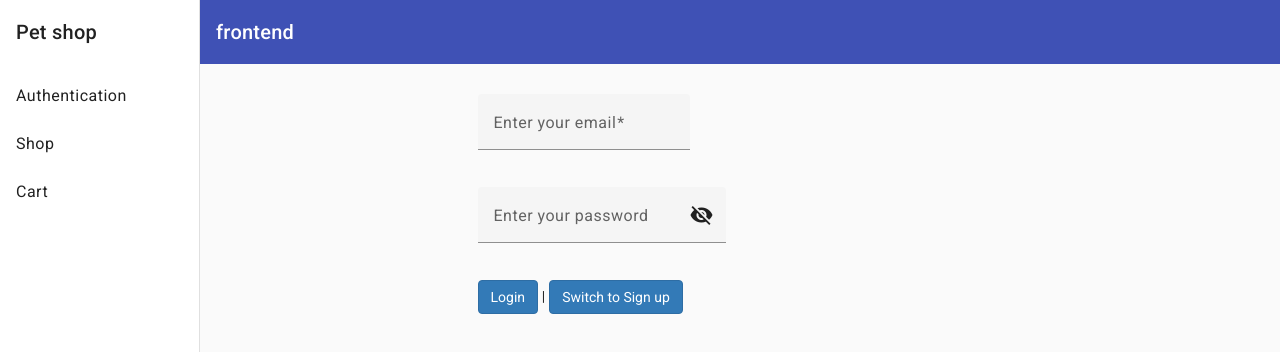
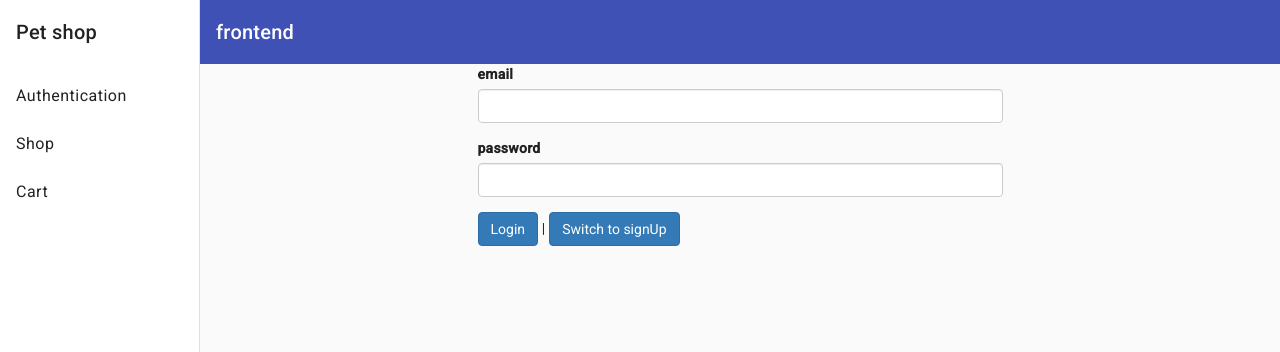
Before and after one commit to Guy-S-glitch/my-pet-shop, an Angular app in the folder frontend/: page / in a window 1280 px wide. Shown: the top 352 px of the page. Built offline with nearby package versions, Linux system fonts and the light colour scheme.

Commit message:
created a basic login form

```diff
--- a/frontend/src/app/app.module.ts
+++ b/frontend/src/app/app.module.ts
@@ -12,10 +12,11 @@ import { MatListModule } from '@angular/material/list';
 import { AuthenticationComponent } from './authentication/authentication.component';
 import { FormFieldPassword } from './authentication/form-field/password/password.component';
 import { FormFieldEmail } from './authentication/form-field/email/email.component';
+import { ReactiveFormsModule } from '@angular/forms';
 
 @NgModule({
   declarations: [AppComponent, MainNavComponent, AuthenticationComponent],
-  imports: [BrowserModule, MatToolbarModule, MatButtonModule, MatSidenavModule, MatIconModule, MatListModule,FormFieldPassword,FormFieldEmail],
+  imports: [BrowserModule, MatToolbarModule, MatButtonModule, MatSidenavModule, MatIconModule, MatListModule,FormFieldPassword,FormFieldEmail,ReactiveFormsModule],
   providers: [provideAnimationsAsync()],
   bootstrap: [AppComponent],
 })
--- a/frontend/src/app/authentication/authentication.component.html
+++ b/frontend/src/app/authentication/authentication.component.html
@@ -1,4 +1,4 @@
-
+<!--
     <div class="row" style="margin-top: 30px;">
     <div class="col-xs-8 col-xs-offset-2 col-md-6 col-md-offset-3">
         <form>
@@ -19,4 +19,39 @@
       </div>
     </form>
   </div>
+</div> -->
+<div class="row">
+  <div
+    class="col-xs-10 col-sm-8 col-md-6 col-xs-offset-1 col-sm-offset-2 col-md-offset-3"
+  >
+    <form [formGroup]="myFormGroup" (ngSubmit)="onSubmit()">
+      <div class="form-group">
+        <label for="email">email</label>
+        <input
+          type="text"
+          name="email"
+          id="email"
+          class="form-control"
+          formControlName="email"
+        />
+      </div>
+      <div class="form-group">
+        <label for="password">password</label>
+        <input
+          formControlName="password"
+          type="password"
+          name="password"
+          id="password"
+          class="form-control"
+        />
+      </div>
+      <button type="submit" class="btn btn-primary">
+        {{ isLoginMode ? "Login" : "Sign up" }}
+      </button>
+      |
+      <button type="button" class="btn btn-primary">
+        Switch to {{!isLoginMode?'login':'signUp'}}
+      </button>
+    </form>
+  </div>
 </div>
--- a/frontend/src/app/authentication/authentication.component.ts
+++ b/frontend/src/app/authentication/authentication.component.ts
@@ -1,13 +1,24 @@
-import { Component } from "@angular/core";
+import { Component, OnInit } from "@angular/core";
+import { FormControl, FormGroup } from "@angular/forms";
 
 @Component({
   selector: "app-authentication",
   templateUrl: "./authentication.component.html",
   styleUrl: "./authentication.component.css",
 })
-export class AuthenticationComponent {
+export class AuthenticationComponent implements OnInit {
   isLoginMode = true;
+  myFormGroup: FormGroup;
   switchMode() {
     this.isLoginMode = !this.isLoginMode;
   }
+  ngOnInit(): void {
+    this.myFormGroup = new FormGroup({
+      email: new FormControl(),
+      password: new FormControl(),
+    });
+  }
+  onSubmit(){
+    console.log(this.myFormGroup);
+  }
 }
```
